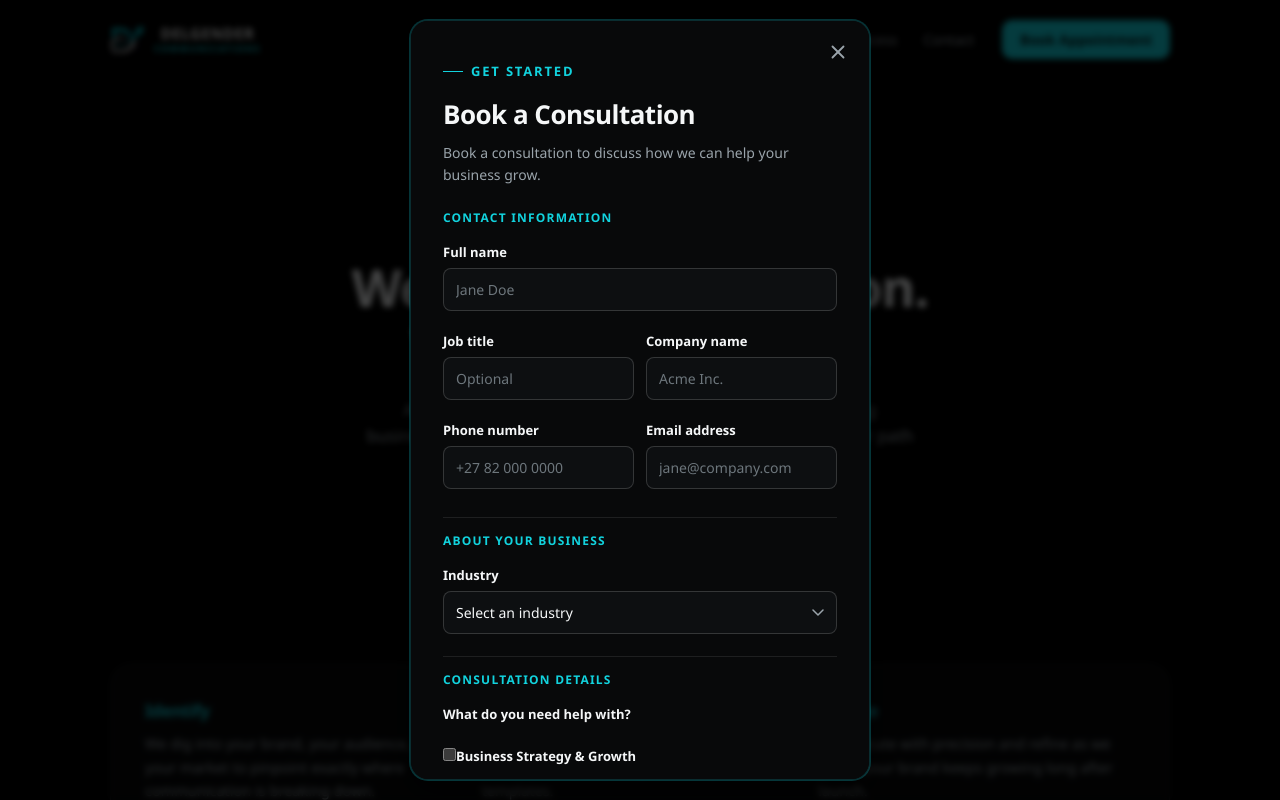
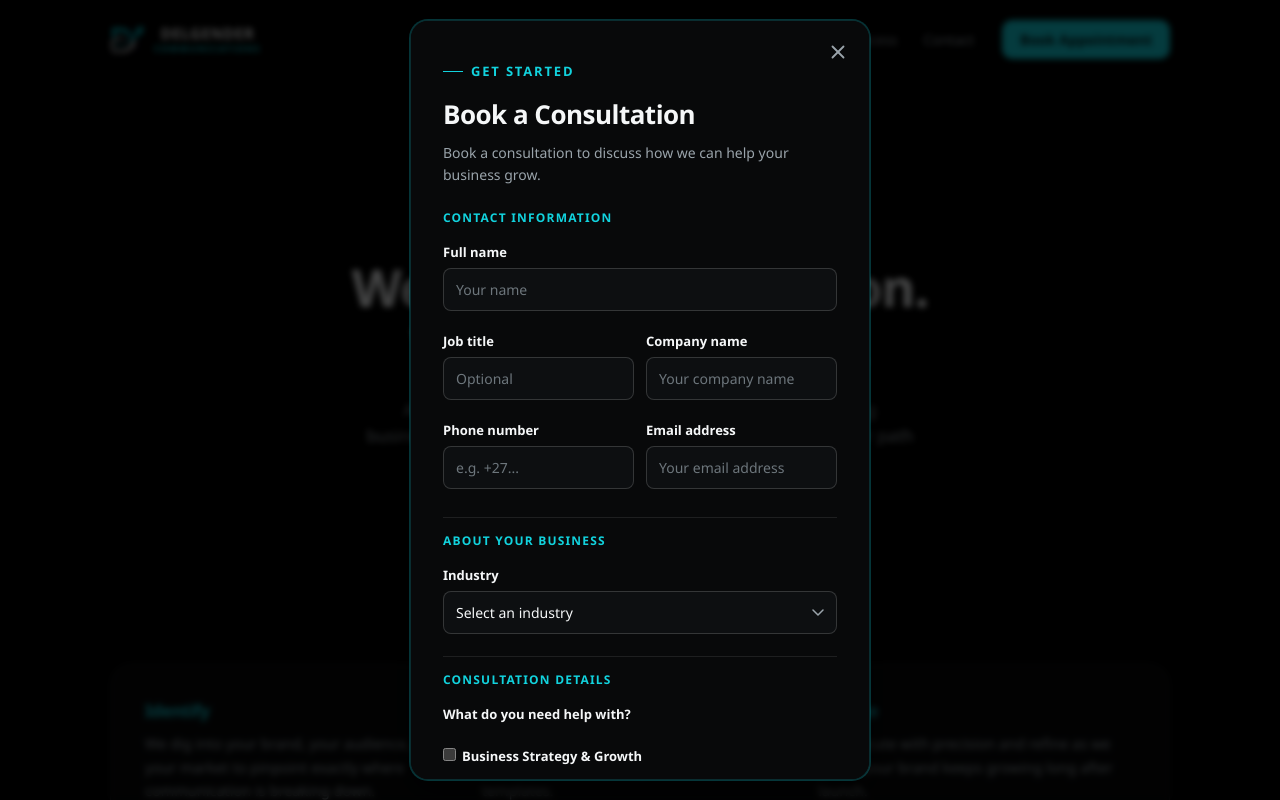
Before and after one commit to delgender-communications/delgender-app, a React (Vite) app: page / in a window 1280 px wide. Both pictures are taken after a click on the button "Book Appointment". Shown: the top 800 px of the page. Built offline with nearby package versions, Linux system fonts and the light colour scheme.

Commit message:
style: polish a few stuff on the UI

```diff
--- a/src/App.tsx
+++ b/src/App.tsx
@@ -146,13 +146,13 @@ const App = () => {
             Book a free introductory call and let's talk about where your brand
             is, and where it could be.
           </p>
-          <button
+          {/*<button
             type="button"
             className="btn-primary"
             onClick={openAppointment}
           >
             Book an Appointment
-          </button>
+          </button>*/}
         </section>
       </div>
 
--- a/src/components/AppointmentForm.css
+++ b/src/components/AppointmentForm.css
@@ -141,7 +141,7 @@
 .appt-radio {
   display: flex;
   align-items: center;
-  gap: 8px;
+  gap: 12px;
   font-size: 14px;
   font-weight: 400;
   color: var(--muted);
@@ -152,7 +152,8 @@
 .appt-checkbox input,
 .appt-radio input {
   width: auto;
-  margin: 0;
+  margin: 0 6px 0 0;
+  flex-shrink: 0;
   accent-color: var(--accent);
 }
 
@@ -160,13 +161,12 @@
   flex-wrap: wrap;
 }
 
-.appt-inline-input {
-  flex: 1;
-  min-width: 140px;
-  margin-top: 0 !important;
+.appt-checkbox-other .appt-inline-input {
+  flex: 1 1 100%;
+  min-width: 0;
+  margin-left: 8px;
   padding: 6px 10px !important;
 }
-
 .appt-consent {
   margin-top: 20px;
   color: var(--text);
--- a/src/components/AppointmentForm.tsx
+++ b/src/components/AppointmentForm.tsx
@@ -103,7 +103,7 @@ const AppointmentForm = ({ onClose }: AppointmentFormProps) => {
                 type="text"
                 name="name"
                 required
-                placeholder="Jane Doe"
+                placeholder="Your name"
               />
             </label>
             <ValidationError prefix="Name" field="name" errors={state.errors} />
@@ -125,7 +125,7 @@ const AppointmentForm = ({ onClose }: AppointmentFormProps) => {
                   type="text"
                   name="company"
                   required
-                  placeholder="Acme Inc."
+                  placeholder="Your company name"
                 />
               </label>
             </div>
@@ -138,7 +138,7 @@ const AppointmentForm = ({ onClose }: AppointmentFormProps) => {
                   type="tel"
                   name="phone"
                   required
-                  placeholder="+27 82 000 0000"
+                  placeholder="e.g. +27..."
                 />
               </label>
               <label htmlFor="email">
@@ -148,7 +148,7 @@ const AppointmentForm = ({ onClose }: AppointmentFormProps) => {
                   type="email"
                   name="email"
                   required
-                  placeholder="jane@company.com"
+                  placeholder="Your email address"
                 />
               </label>
             </div>
--- a/src/components/Footer.tsx
+++ b/src/components/Footer.tsx
@@ -25,7 +25,7 @@ const Footer = ({ onBook }: FooterProps) => {
 
         <div className="social-links">
           <a
-            href="#"
+            href="https://www.linkedin.com/in/delgender-communications-a36321429/"
             target="_blank"
             rel="noopener noreferrer"
             aria-label="LinkedIn"
@@ -33,7 +33,7 @@ const Footer = ({ onBook }: FooterProps) => {
             <FiLinkedin className="social-icon" />
           </a>
           <a
-            href="#"
+            href="https://instagram.com/delgendercommunications"
             target="_blank"
             rel="noopener noreferrer"
             aria-label="Instagram"
@@ -41,7 +41,7 @@ const Footer = ({ onBook }: FooterProps) => {
             <FiInstagram className="social-icon" />
           </a>
           <a
-            href="#"
+            href="https://www.facebook.com/profile.php?id=61593191693003"
             target="_blank"
             rel="noopener noreferrer"
             aria-label="Facebook"
@@ -51,10 +51,10 @@ const Footer = ({ onBook }: FooterProps) => {
         </div>
 
         <a
-          href="mailto:hello@delgendercommunications.com"
+          href="mailto:delgendercommunications@gmail.com"
           className="contact-link"
         >
-          hello@delgendercommunications.com
+          delgendercommunications@gmail.com
         </a>
       </div>
 
```
